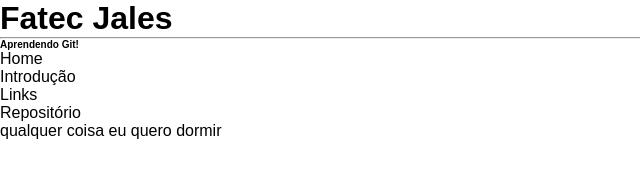
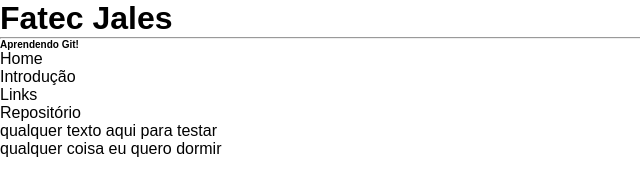
Before and after one commit to Corturato/atv-git, a plain HTML site: page index.html in a window 1280 px wide. Shown: the whole page, without its empty margins (0-640 px from the left). Drawn offline with Linux system fonts and the light colour scheme.

Commit message:
Adicionando conteudo a section

```diff
--- a/index.html
+++ b/index.html
@@ -1,5 +1,6 @@
 <!DOCTYPE html>
 <html lang="en">
+
 <head>
     <meta charset="UTF-8">
     <meta http-equiv="X-UA-Compatible" content="IE=edge">
@@ -7,6 +8,7 @@
     <title>Introdução ao GIT</title>
     <link rel="stylesheet" href="style.css">
 </head>
+
 <body>
     <h1> Fatec Jales</h1>
     <hr>
@@ -22,7 +24,7 @@
         </ul>
     </nav>
     <section>
-
+        <p>qualquer texto aqui para testar</p>
     </section>
     <footer>
         qualquer coisa
@@ -30,4 +32,5 @@
     </footer>
 
 </body>
+
 </html>
```
Lines whose indentation alone changed are shown as unchanged.
